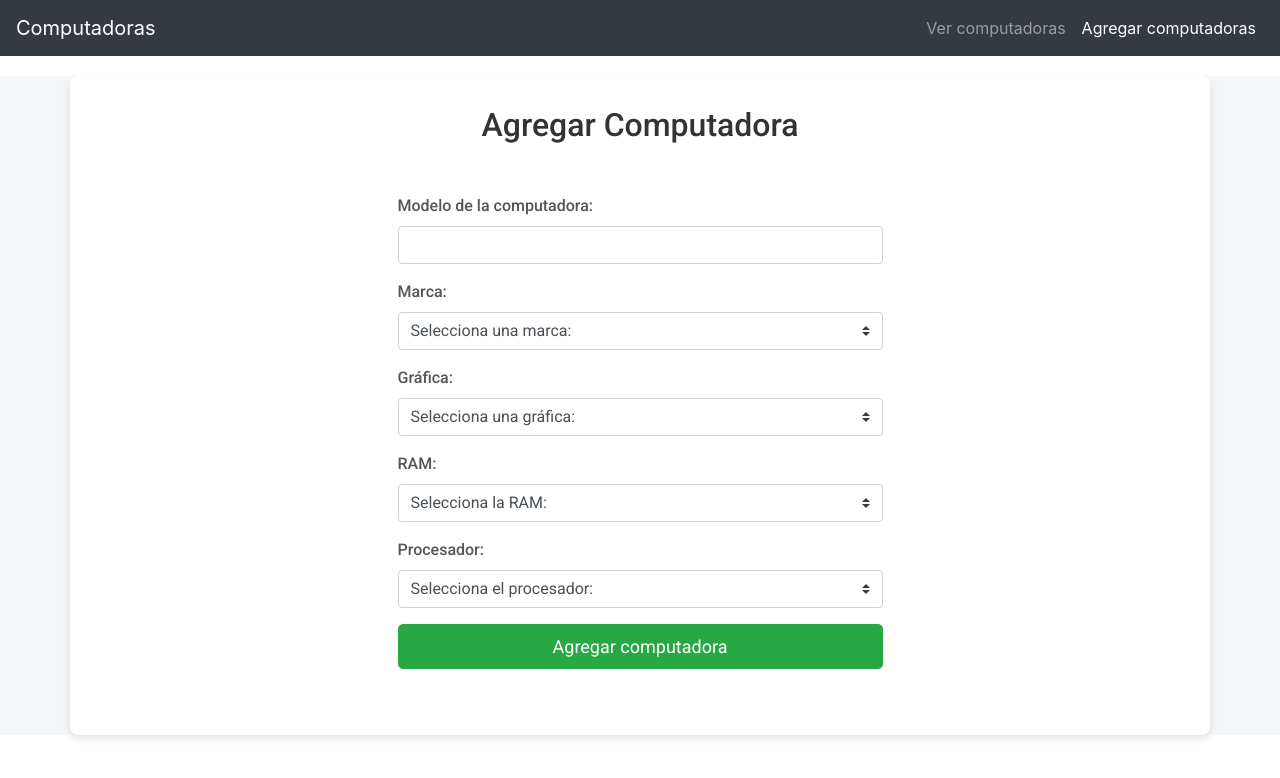
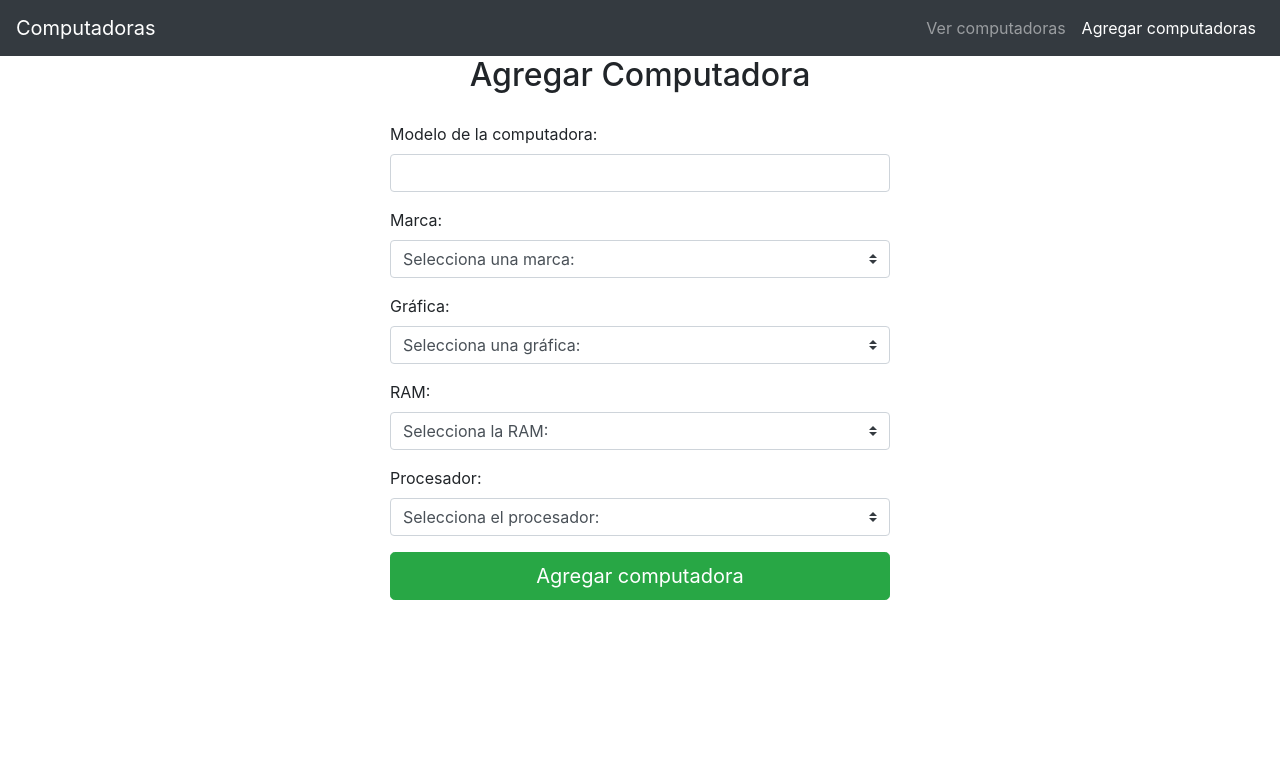
Before and after one commit to ChrisAlegria/PC-Mean, an Angular app: page /agregar-computadora in a window 1280 px wide. Shown: the top 778 px of the page. Built offline with nearby package versions, Linux system fonts and the light colour scheme.

Commit message:
Update: General Styles

```diff
--- a/src/app/pages/agregar-computadora/agregar-computadora.component.html
+++ b/src/app/pages/agregar-computadora/agregar-computadora.component.html
@@ -1,48 +1,5 @@
-<!DOCTYPE html>
-<html lang="es">
-<head>
-    <meta charset="UTF-8">
-    <meta name="viewport" content="width=device-width, initial-scale=1.0">
-    <title>Agregar Computadora</title>
-    <link href="https://maxcdn.bootstrapcdn.com/bootstrap/4.5.2/css/bootstrap.min.css" rel="stylesheet">
-    <link href="https://fonts.googleapis.com/css2?family=Roboto:wght@300;400;500;700&display=swap" rel="stylesheet">
-    <style>
-        body {
-            background-color: #f4f6f9;
-            font-family: 'Roboto', sans-serif;
-        }
-        .container {
-            margin-top: 20px;
-            background-color: #fff;
-            padding: 30px;
-            box-shadow: 0 4px 8px rgba(0, 0, 0, 0.1);
-            border-radius: 8px;
-        }
-        h2 {
-            font-weight: 500;
-            color: #333;
-            margin-bottom: 30px;
-        }
-        .form-group label {
-            font-weight: 500;
-            color: #555;
-        }
-        .form-group .form-control {
-            border-radius: 4px;
-        }
-        .form-group .custom-select {
-            border-radius: 4px;
-        }
-        .form-group .btn-block {
-            font-size: 18px;
-        }
-        .form-group .text-danger {
-            color: #dc3545;
-            font-size: 14px;
-        }
-    </style>
-</head>
-<body>
+<link href="https://maxcdn.bootstrapcdn.com/bootstrap/4.5.2/css/bootstrap.min.css" rel="stylesheet">
+<link href="https://fonts.googleapis.com/css2?family=Roboto:wght@300;400;500;700&display=swap" rel="stylesheet">
 
 <div class="container">
     <h2 class="text-center">Agregar Computadora</h2>
@@ -114,5 +71,3 @@
 <script src="https://ajax.googleapis.com/ajax/libs/jquery/3.5.1/jquery.min.js"></script>
 <script src="https://cdnjs.cloudflare.com/ajax/libs/popper.js/1.16.0/umd/popper.min.js"></script>
 <script src="https://maxcdn.bootstrapcdn.com/bootstrap/4.5.2/js/bootstrap.min.js"></script>
-</body>
-</html>
```
